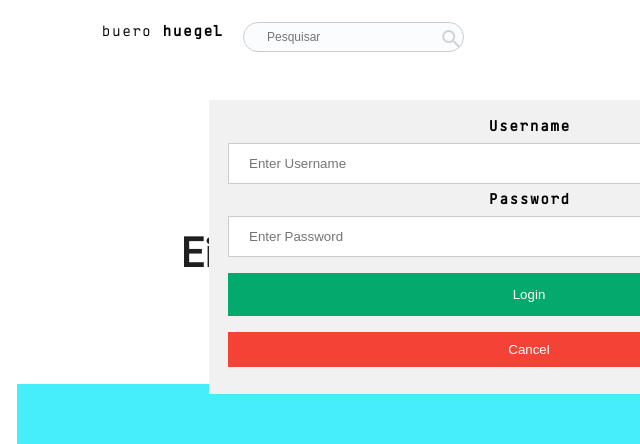
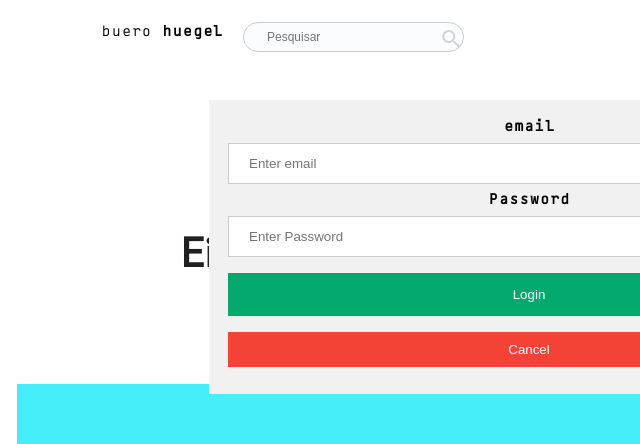
Before and after one commit to BellsDalto/Projeto_Web_2_2022, a plain HTML site: page index.html in a window 1280 px wide. Shown: the top 444 px of the page, 111-751 px from the left. Drawn offline with Linux system fonts and the light colour scheme; grey boxes are pictures that could not be loaded.

Commit message:
alterações no index.html

```diff
--- a/index.html
+++ b/index.html
@@ -93,18 +93,17 @@
     <div class="conteiner">
 
         <!-- HTML do Login-->
-        <form action="/action_page.php" method="post">
+        <!-- Atualizar isso-->
+        <form>
             <div class="containerLogin">
-                <label for="uname"><b>Username</b></label>
-                <input type="text" placeholder="Enter Username" name="uname" required>
+                <label for="uname"><b>email</b></label>
+                <input class="user_email" type="text" placeholder="Enter email" name="uname" required>
 
                 <label for="psw"><b>Password</b></label>
-                <input type="password" placeholder="Enter Password" name="psw" required>
+                <input class="user_password" type="password" placeholder="Enter Password" name="psw" required>
 
-                <button type="submit">Login</button>
+                <button type="submit" class="loginbtn">Login</button>
                 <button type="button" class="cancelbtn">Cancel</button>
-
-
 
             </div>
         </form>
```
